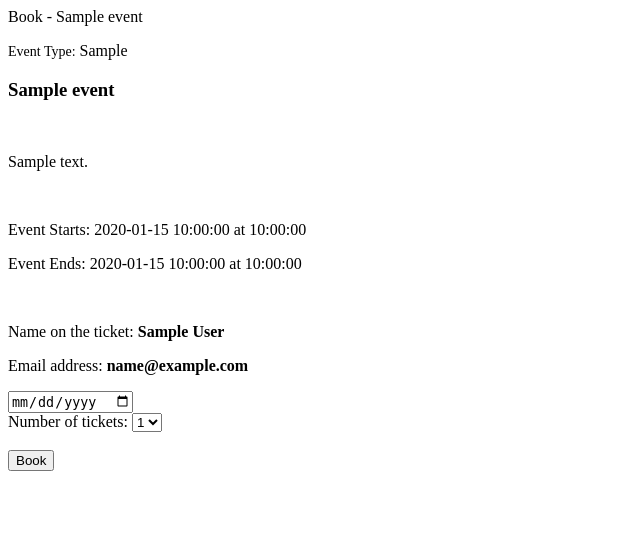
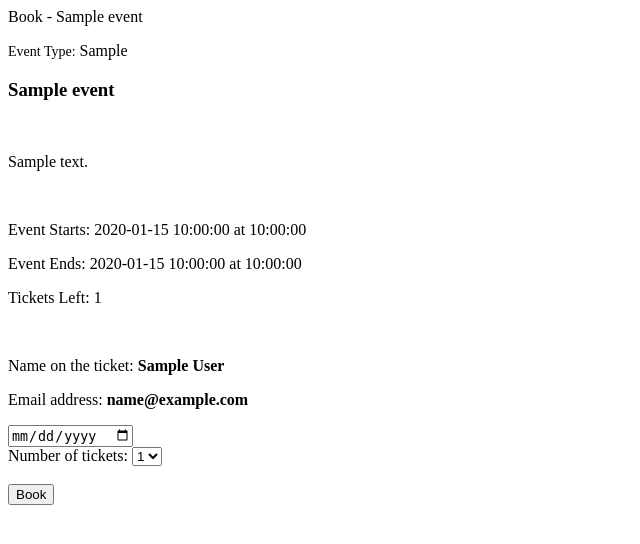
Before and after one commit to bongekampofu/weatherSqlAchemy, a Flask app: page /book/1 in a window 1280 px wide. Shown: the top 544 px of the page, without its empty margins (0-640 px from the left). Run offline with Flask 3, Linux system fonts and the light colour scheme; a user stored in the database is signed in; tables that the repository leaves empty hold one stand-in row (values such as "Sample post").

Commit message:
Add files via upload

```diff
--- a/templates/booking.html
+++ b/templates/booking.html
@@ -11,6 +11,8 @@ Book - {{event.eventName}}
             <p>{{event.description}}</p><br>
             <p>Event Starts: {{ event.startDate }} at {{ event.startTime }}</p>
             <p>Event Ends: {{ event.endDate }} at {{ event.endTime }}</p>
+
+            <p>Tickets Left: {{ event.ticketsLeft }}</p>
             <br>
             <p>Name on the ticket: <span><strong>{{user.firstname}} {{user.lastname}}</strong></span></p>
             <p>Email address: <span><strong>{{user.email}}</strong></span></p>
```
